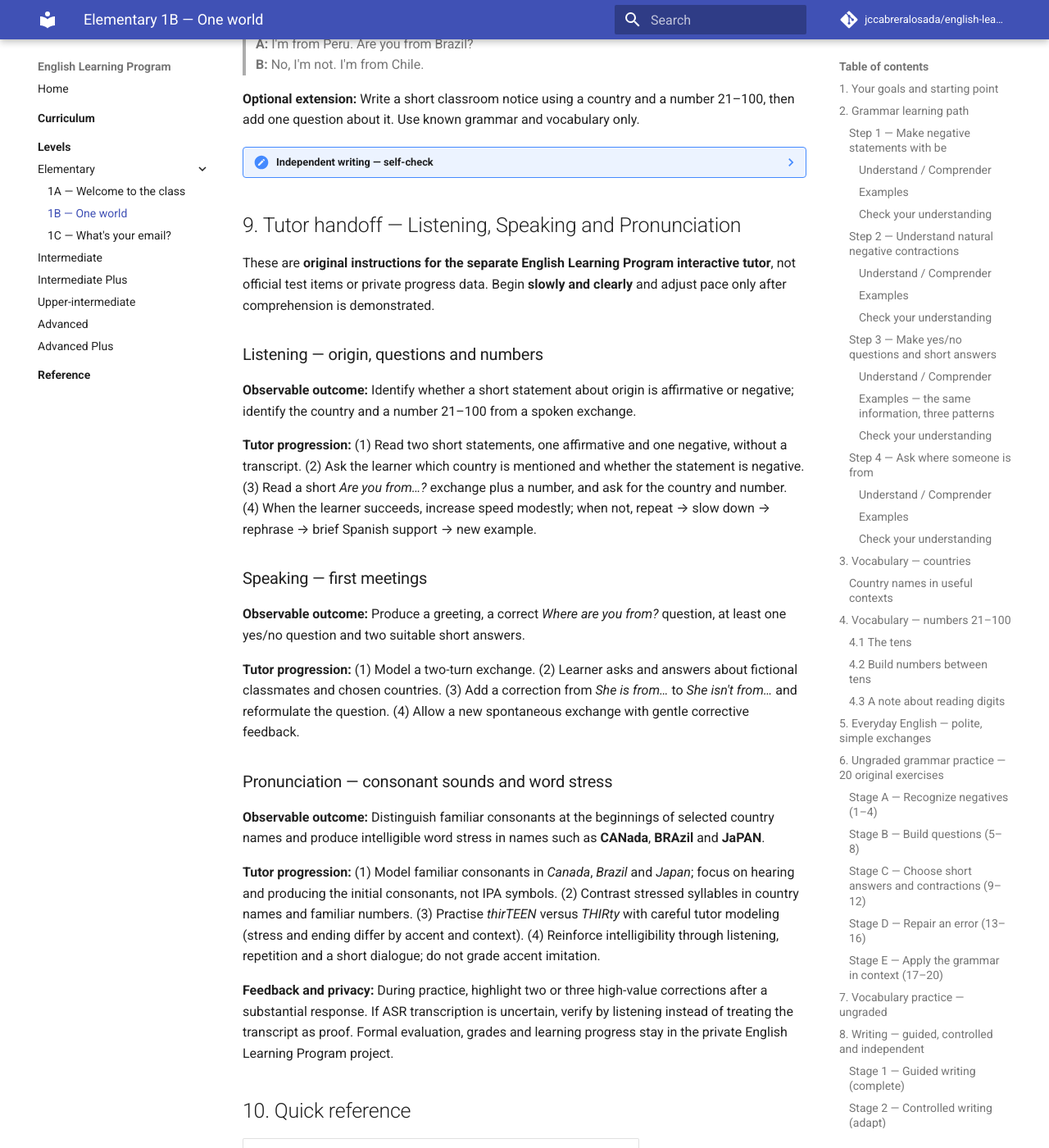
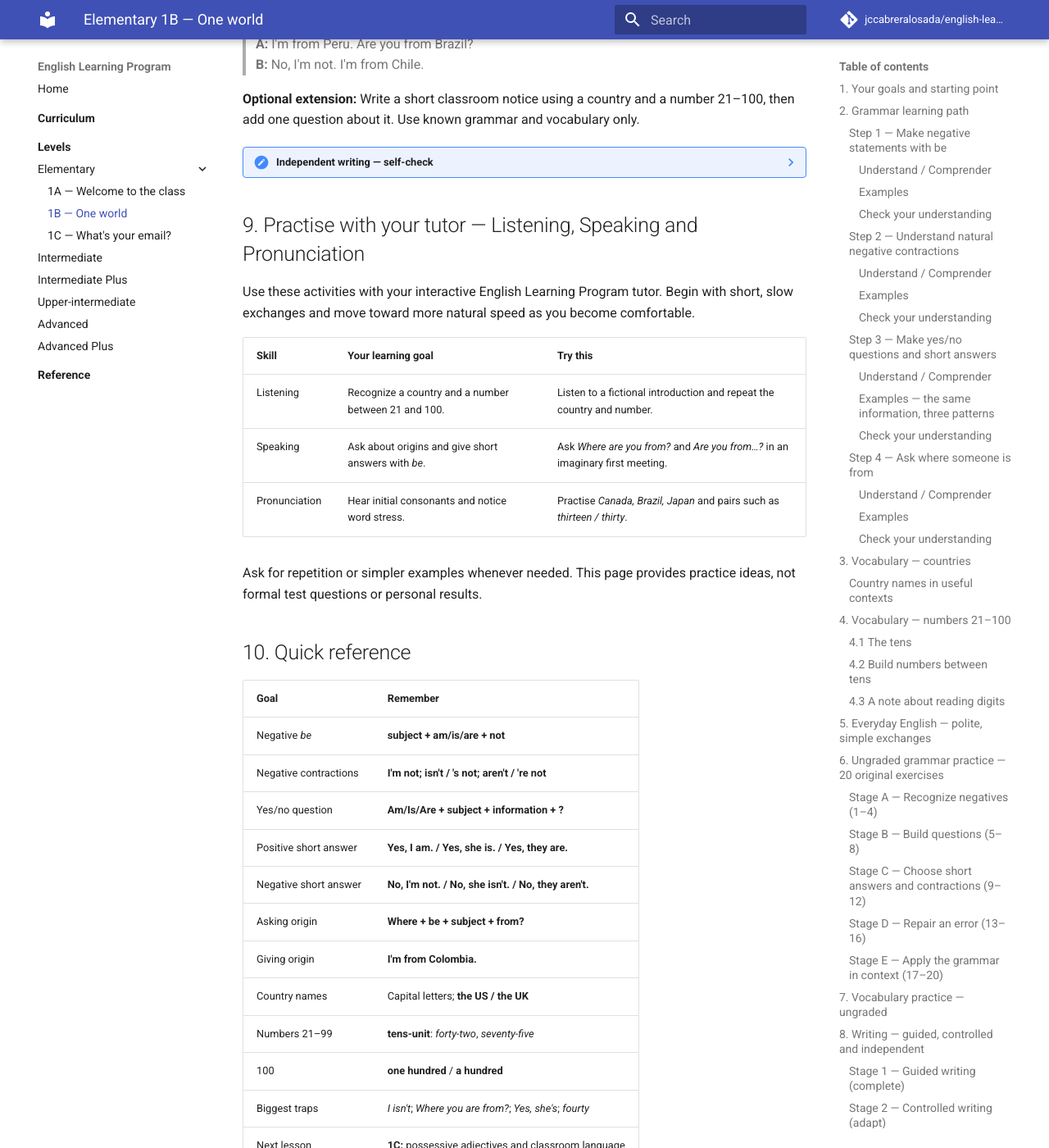
Before and after one commit to jccabreralosada/english-learning-course, an MkDocs documentation site: the page built from docs/elementary/unit_01/lesson_b.md, in a window 1280 px wide and 1400 px high, scrolled down 13664 px. Shown: the whole window at 82% size. Built offline with MkDocs 1.6.1 and Material for MkDocs 9.7.7, drawn with Linux system fonts in a browser that asks for light colours; comment, search, counter and statistics services are not loaded.

Commit message:
docs: show student-oriented oral practice; move tutor operations to governance

```diff
--- a/docs/elementary/unit_01/lesson_b.md
+++ b/docs/elementary/unit_01/lesson_b.md
@@ -500,29 +500,17 @@ Write an **original four-line dialogue** between two fictional new classmates. I
 
     There is no single correct dialogue. The model is a self-check example, **not** a scored assessment or compulsory script.
 
-## 9. Tutor handoff — Listening, Speaking and Pronunciation
+## 9. Practise with your tutor — Listening, Speaking and Pronunciation
 
-These are **original instructions for the separate English Learning Program interactive tutor**, not official test items or private progress data. Begin **slowly and clearly** and adjust pace only after comprehension is demonstrated.
+Use these activities with your interactive English Learning Program tutor. Begin with short, slow exchanges and move toward more natural speed as you become comfortable.
 
-### Listening — origin, questions and numbers
+| Skill | Your learning goal | Try this |
+|---|---|---|
+| Listening | Recognize a country and a number between 21 and 100. | Listen to a fictional introduction and repeat the country and number. |
+| Speaking | Ask about origins and give short answers with *be*. | Ask *Where are you from?* and *Are you from…?* in an imaginary first meeting. |
+| Pronunciation | Hear initial consonants and notice word stress. | Practise *Canada, Brazil, Japan* and pairs such as *thirteen / thirty*. |
 
-**Observable outcome:** Identify whether a short statement about origin is affirmative or negative; identify the country and a number 21–100 from a spoken exchange.
-
-**Tutor progression:** (1) Read two short statements, one affirmative and one negative, without a transcript. (2) Ask the learner which country is mentioned and whether the statement is negative. (3) Read a short *Are you from…?* exchange plus a number, and ask for the country and number. (4) When the learner succeeds, increase speed modestly; when not, repeat → slow down → rephrase → brief Spanish support → new example.
-
-### Speaking — first meetings
-
-**Observable outcome:** Produce a greeting, a correct *Where are you from?* question, at least one yes/no question and two suitable short answers.
-
-**Tutor progression:** (1) Model a two-turn exchange. (2) Learner asks and answers about fictional classmates and chosen countries. (3) Add a correction from *She is from…* to *She isn't from…* and reformulate the question. (4) Allow a new spontaneous exchange with gentle corrective feedback.
-
-### Pronunciation — consonant sounds and word stress
-
-**Observable outcome:** Distinguish familiar consonants at the beginnings of selected country names and produce intelligible word stress in names such as **CANada**, **BRAzil** and **JaPAN**.
-
-**Tutor progression:** (1) Model familiar consonants in *Canada*, *Brazil* and *Japan*; focus on hearing and producing the initial consonants, not IPA symbols. (2) Contrast stressed syllables in country names and familiar numbers. (3) Practise *thirTEEN* versus *THIRty* with careful tutor modeling (stress and ending differ by accent and context). (4) Reinforce intelligibility through listening, repetition and a short dialogue; do not grade accent imitation.
-
-**Feedback and privacy:** During practice, highlight two or three high-value corrections after a substantial response. If ASR transcription is uncertain, verify by listening instead of treating the transcript as proof. Formal evaluation, grades and learning progress stay in the private English Learning Program project.
+Ask for repetition or simpler examples whenever needed. This page provides practice ideas, not formal test questions or personal results.
 
 ## 10. Quick reference
 
```
